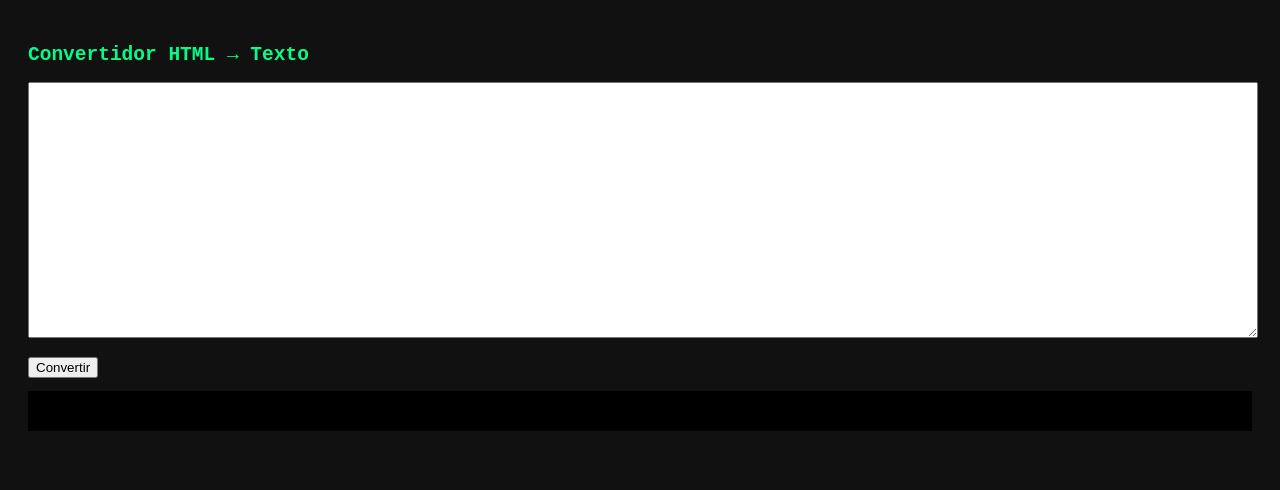
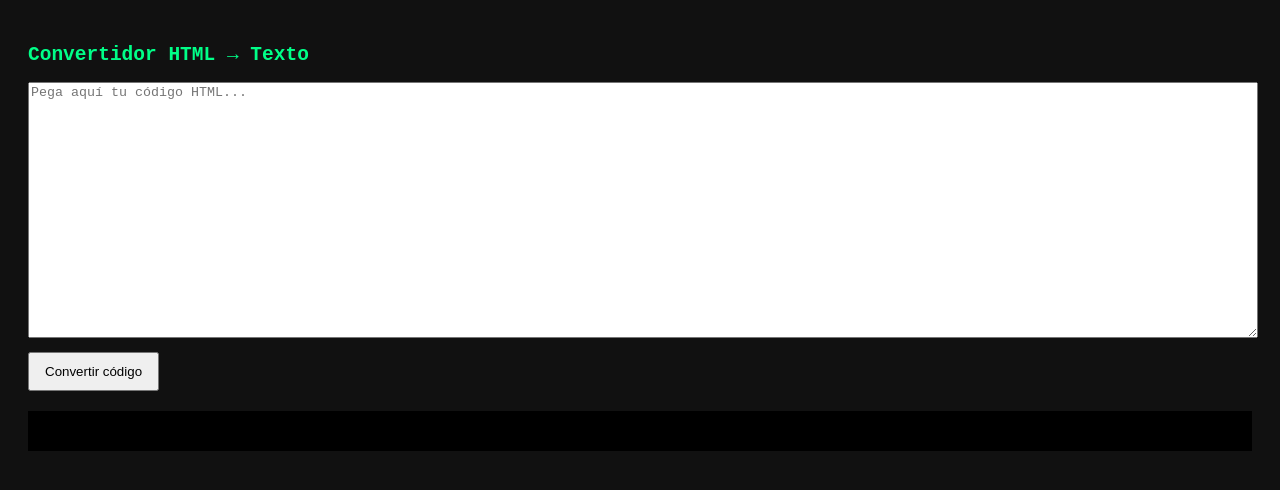
Before and after one commit to Proyecto00723/Convertidor, a plain HTML site: page index.html in a window 1280 px wide. Drawn offline with Linux system fonts and the light colour scheme.

Commit message:
Update index.html
Signed-off-by: Xtremo Developer <gustavotellov27@gmail.com>

```diff
--- a/index.html
+++ b/index.html
@@ -1,5 +1,5 @@
 <!DOCTYPE html>
-<html>
+<html lang="es">
 <head>
 <meta charset="UTF-8">
 <title>Convertidor HTML a Texto</title>
@@ -15,12 +15,19 @@ padding:20px;
 textarea{
 width:100%;
 height:250px;
+margin-bottom:10px;
+}
+
+button{
+padding:10px 15px;
+cursor:pointer;
 }
 
 pre{
 background:#000;
 padding:20px;
 white-space:pre-wrap;
+margin-top:20px;
 }
 </style>
 </head>
@@ -29,11 +36,11 @@ white-space:pre-wrap;
 
 <h2>Convertidor HTML → Texto</h2>
 
-<textarea id="entrada"></textarea>
+<textarea id="entrada" placeholder="Pega aquí tu código HTML..."></textarea>
 
-<br><br>
+<br>
 
-<button onclick="convertir()">Convertir</button>
+<button onclick="convertir()">Convertir código</button>
 
 <pre id="resultado"></pre>
 
@@ -48,7 +55,10 @@ codigo = codigo
 .replace(/</g,"&lt;")
 .replace(/>/g,"&gt;");
 
-document.getElementById("resultado").textContent = codigo;
+// agregar automáticamente <pre>
+let resultado = "<pre>\n" + codigo + "\n</pre>";
+
+document.getElementById("resultado").textContent = resultado;
 
 }
 
```
